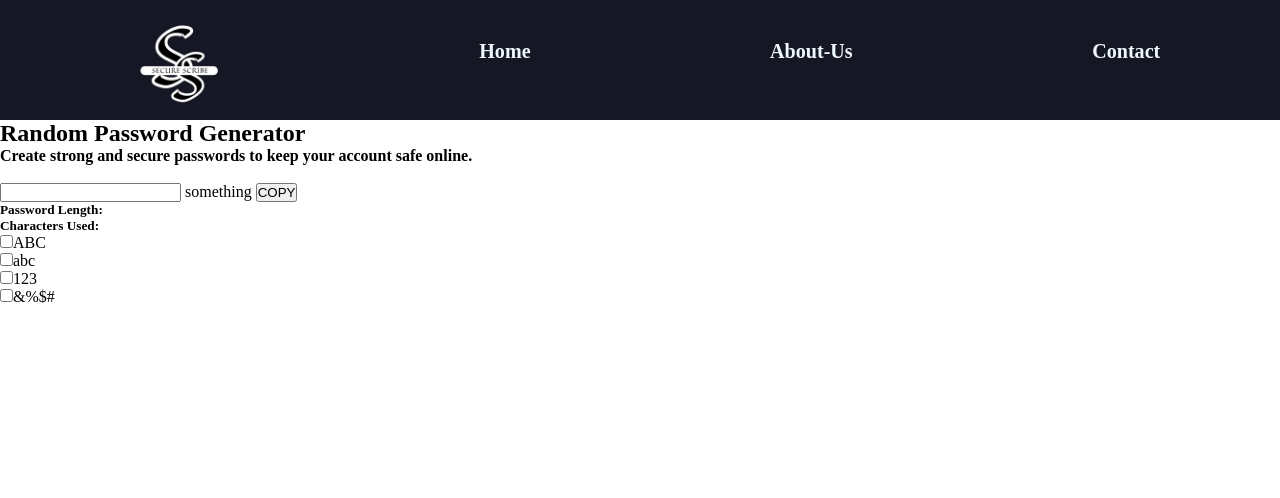
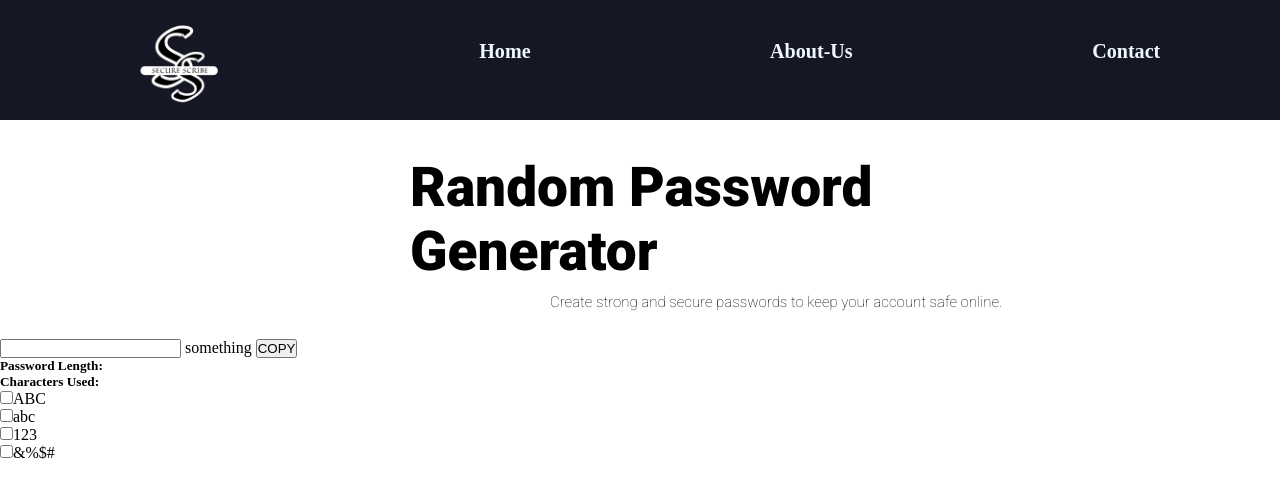
Before and after one commit to SHILJIYA-SHIRIN/random-password-generator-secure-scribe, a plain HTML site: page index.html in a window 1280 px wide. Drawn offline with Linux system fonts and the light colour scheme.

Commit message:
heading is done

```diff
--- a/style.css
+++ b/style.css
@@ -2,7 +2,23 @@
     margin: 0;
     padding: 0;
     box-sizing: border-box;
+
 }
+.roboto-medium {
+    font-family: "Roboto", sans-serif;
+    font-weight: 900;
+    font-style: normal;
+    font-size: 55px;
+    margin: 35px 200px 0px 410px;
+  }
+  .roboto-medium-2 {
+    font-family: "Roboto", sans-serif;
+    font-weight: 100;
+    font-style: normal;
+    font-size: 15px;
+    margin: 10px 200px 10px 550px;
+  }
+
 header{
     background-color: #151724;
 width: 100vw;
@@ -19,6 +35,7 @@ a{
     font-weight: bold;
     color: aliceblue;
     text-decoration: none;
+
 }
 
 
@@ -26,3 +43,7 @@ a{
 .header-logo{
     width: 15vh;
 }
+.heds{
+    display: flex;
+    flex-direction: column;
+}
```
